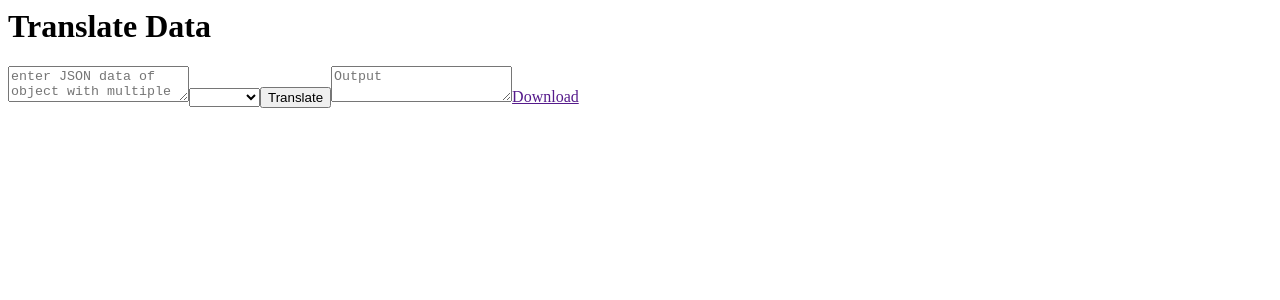
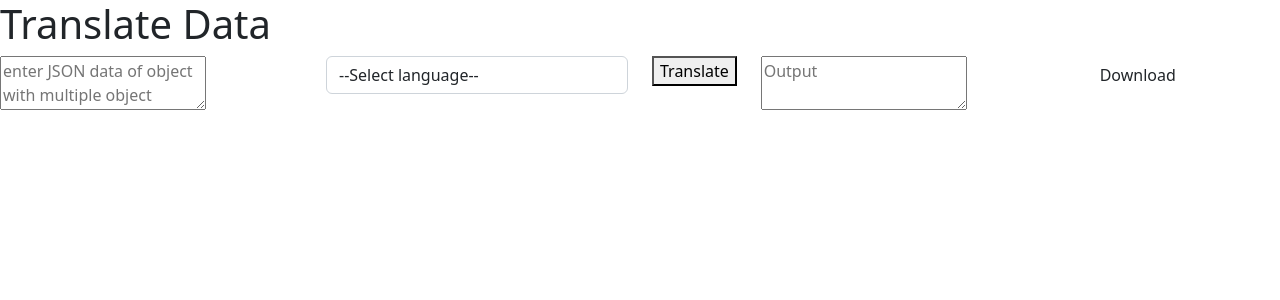
Before and after one commit to Dixitkotak/translate-json-data, an Angular app: page / in a window 1280 px wide. Shown: the top 300 px of the page. Built offline with nearby package versions, Linux system fonts and the light colour scheme.

Commit message:
2 files modified

```diff
--- a/src/app/app.component.html
+++ b/src/app/app.component.html
@@ -1,24 +1,38 @@
 <h1>Translate Data</h1>
-
+<div class="row">
+  <div class="col-md-3 col-sm-6">
     <textarea
       [(ngModel)]="dataInput"
       placeholder="enter JSON data of object with multiple object"
       name="itext"
     ></textarea>
-
+  </div>
+  <div class="col-md-3 col-sm-3">
     <select
       class="form-control control-border-color"
       [(ngModel)]="selectedLang"
       name="selection"
     >
-  <option *ngFor="let doctor of languageList | keyvalue" [value]="doctor.key">
+      <option selected disabled [value]="undefined">--Select language--</option>
+      <option
+        *ngFor="let doctor of languageList | keyvalue"
+        [value]="doctor.key"
+      >
         {{ doctor.value }}
       </option>
     </select>
+  </div>
+  <div class="col-md-1 col-sm-6">
     <button (click)="onTranslate()">Translate</button>
-
-<textarea [(ngModel)]="stringData" placeholder="Output" name="opt"></textarea>
-
+  </div>
+  <div class="col-md-3">
+    <textarea
+      [(ngModel)]="stringData"
+      placeholder="Output"
+      name="opt"
+    ></textarea>
+  </div>
+  <div class="col-md-2 col-sm-6">
     <a
       class="btn btn-clear"
       title="Download JSON"
@@ -26,6 +40,9 @@
       download="{{ fileName }}"
       >Download</a
     >
+  </div>
+</div>
+
 <p>
   {{ dataoflang | json }}
 </p>
--- a/src/index.html
+++ b/src/index.html
@@ -1 +1,3 @@
 <my-app>loading</my-app>
+<!-- CSS only -->
+<link href="https://cdn.jsdelivr.net/npm/bootstrap@5.2.0-beta1/dist/css/bootstrap.min.css" rel="stylesheet" integrity="sha384-0evHe/X+R7YkIZDRvuzKMRqM+OrBnVFBL6DOitfPri4tjfHxaWutUpFmBp4vmVor" crossorigin="anonymous">
```
Lines whose indentation alone changed are shown as unchanged.
